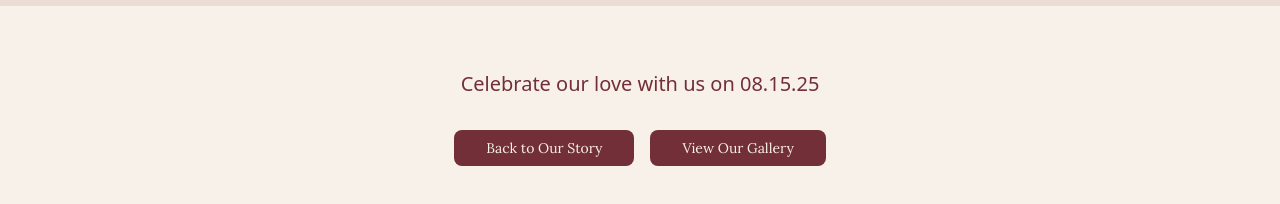
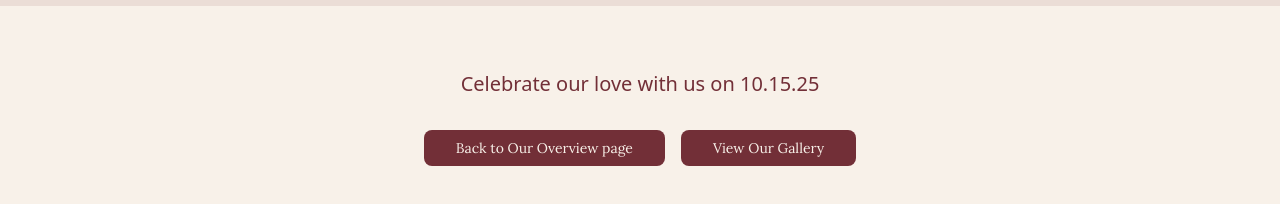
Before and after one commit to Robinson-Taiwo/lovestory2025, a Next.js app: page /our-story in a window 1280 px wide. Shown: the part 3690-3894 px from the top of the page. Built offline with nearby package versions, Linux system fonts and the light colour scheme; a web font is replaced by a local one.

Commit message:
chore: edited code

```diff
--- a/src/app/josh-zoe/page.tsx
+++ b/src/app/josh-zoe/page.tsx
@@ -105,7 +105,7 @@ const Josh = () => {
             You are my Anchor, My Tide, My Home
           </h1>
           <p className="font-serif text-xl sm:text-2xl md:text-3xl mb-8 drop-shadow-md">
-            08.15.25 | Joshua & Zoe | Forever by the Shore
+            10.15.25 | Joshua & Zoe | Forever by the Shore
           </p>
           <p className="text-sm text-wedding-white">
             A Home built in God with Jesus at the center
--- a/src/app/our-story/page.tsx
+++ b/src/app/our-story/page.tsx
@@ -5,6 +5,7 @@ import Image from 'next/image';
 import { motion } from 'framer-motion';
 import { Button } from '@/components/ui/button';
 import { Card, CardContent } from '@/components/ui/card';
+import Link from 'next/link';
 
 // Timeline data
 const timeline = [
@@ -200,20 +201,20 @@ export default function OurStory() {
           animate={{ opacity: 1, y: 0 }}
           transition={{ duration: 0.8 }}
         >
-          Celebrate our love with us on 08.15.25
+          Celebrate our love with us on 10.15.25
         </motion.p>
         <div className="flex justify-center gap-4">
           <Button
             asChild
             className="bg-wedding-wine text-wedding-cream font-lora py-2 px-8 rounded-md hover:bg-wedding-gold hover:text-wedding-charcoal"
           >
-            <a href="/josh-zoe">Back to Our Story</a>
+            <Link href="/josh-zoe">Back to Our Overview page</Link>
           </Button>
           <Button
             asChild
             className="bg-wedding-wine text-wedding-cream font-lora py-2 px-8 rounded-md hover:bg-wedding-gold hover:text-wedding-charcoal"
           >
-            <a href="/gallery">View Our Gallery</a>
+            <Link href="/gallery">View Our Gallery</Link>
           </Button>
         </div>
       </section>
```
